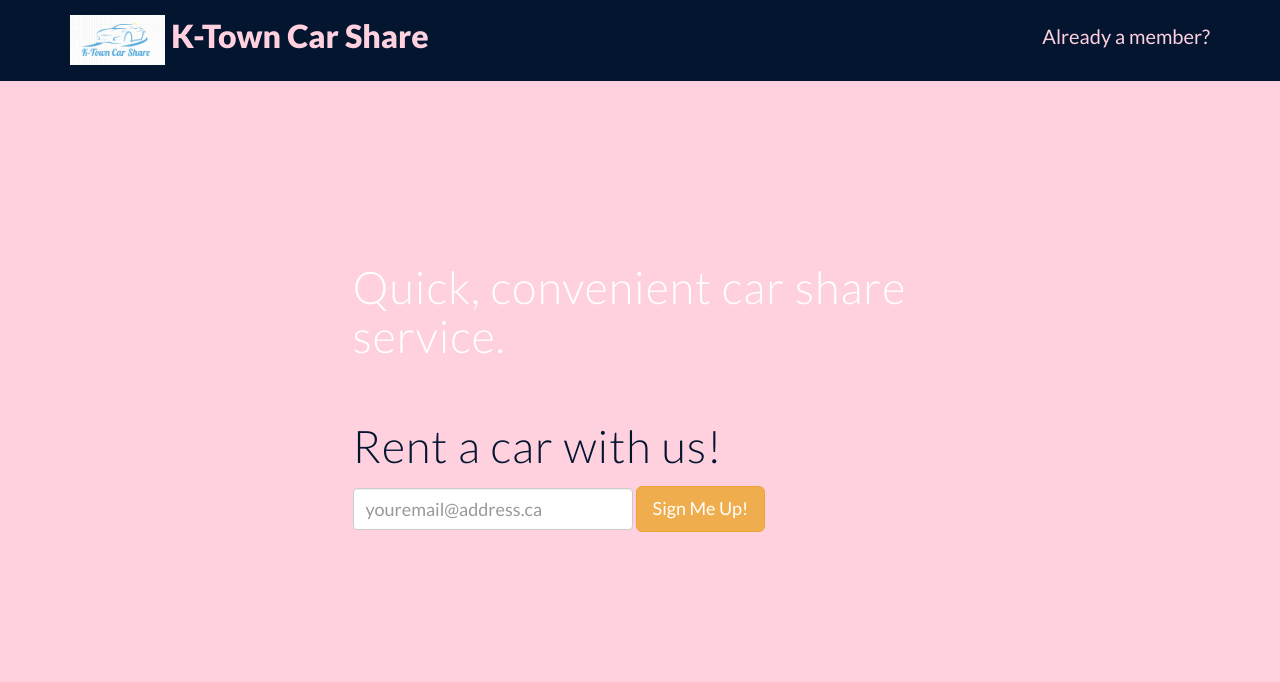
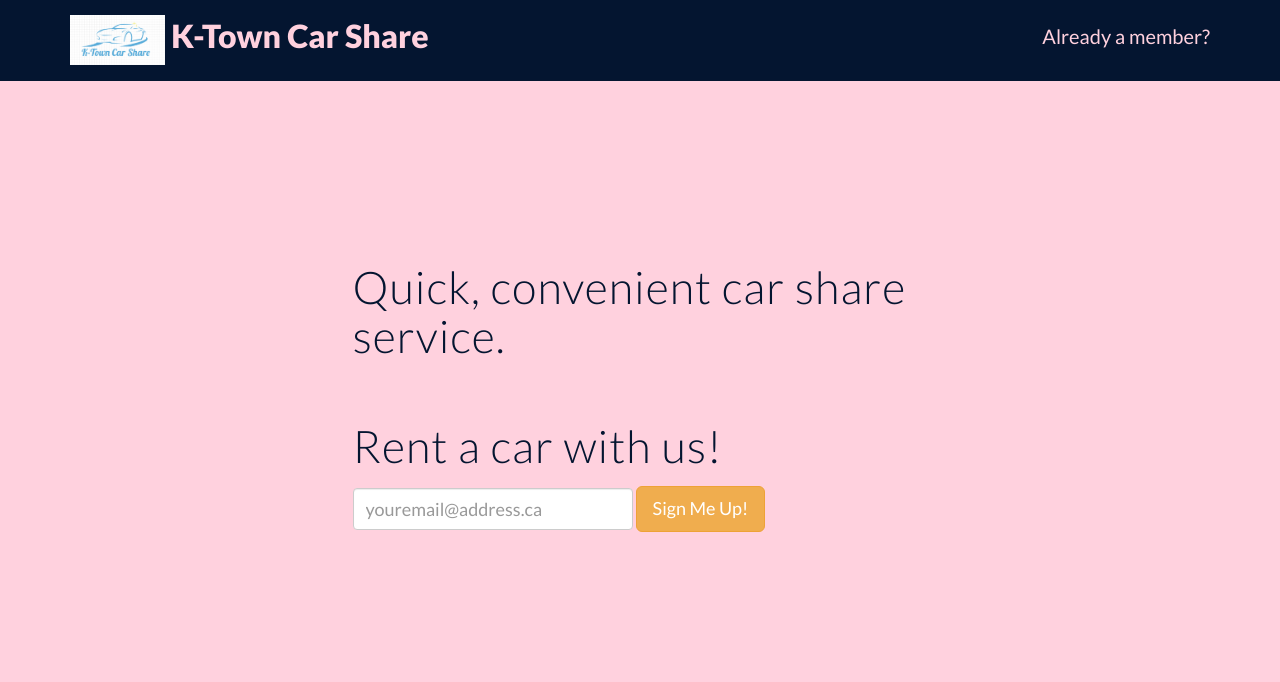
Before and after one commit to chr1stinayan/KTownCarShare, a PHP site: page / in a window 1280 px wide. Shown: the top 682 px of the page. Run offline with PHP 8.4, Linux system fonts and the light colour scheme; some libraries are stand-ins or nearby versions.

```diff
--- a/index.php
+++ b/index.php
@@ -7,7 +7,7 @@
 
     <meta name="viewport" content="width=device-width, initial-scale=1.0">
 
-    <meta name="author" content="VMS&amp;SN&amp;BB&amp;VH">
+    <meta name="author" content="CY&amp;VMS">
 
     <link rel="shortcut icon" href="img/favicon.png">
 
@@ -96,7 +96,7 @@
 
 				<div class="col-lg-6 col-lg-offset-3">
 
-					<h1>Quick, convenient car share service.</h1>
+					<h1 style="color:#041530">Quick, convenient car share service.</h1>
 					<h1 style="color:#041530">Rent a car with us!</h1>
 
 					<form action="signup.php" method="GET" class="form-inline" role="form">
```
